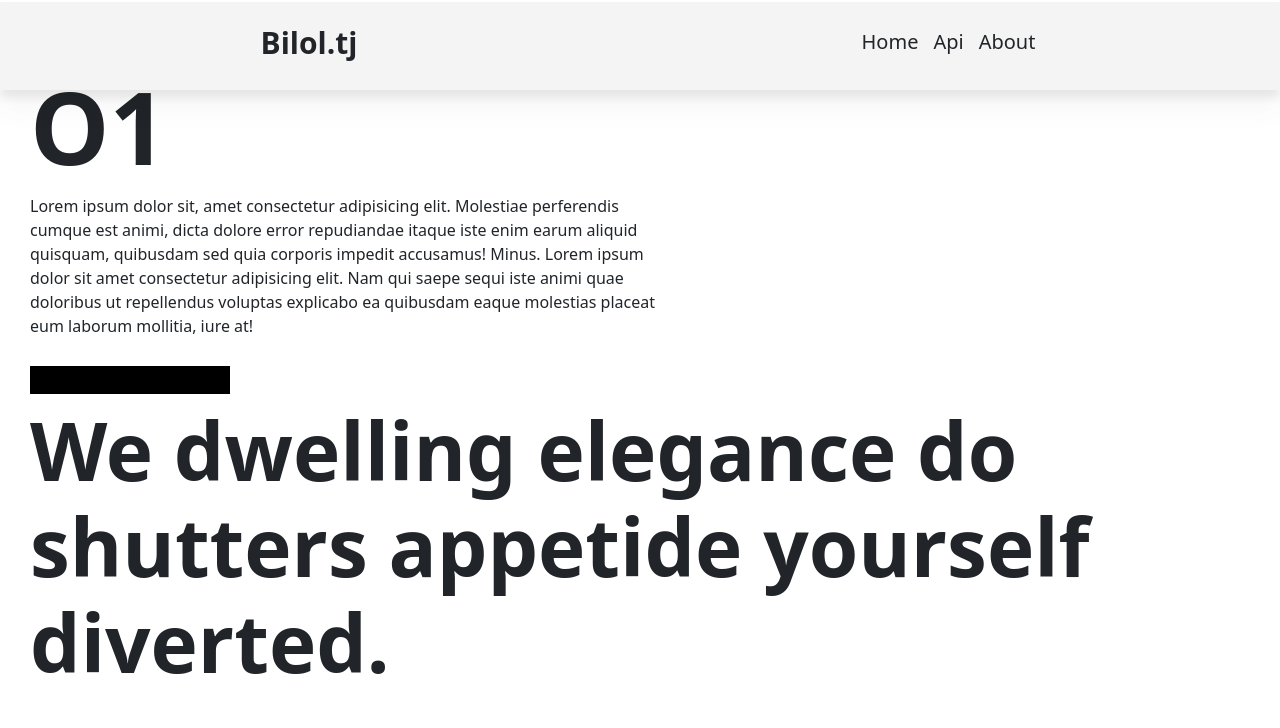
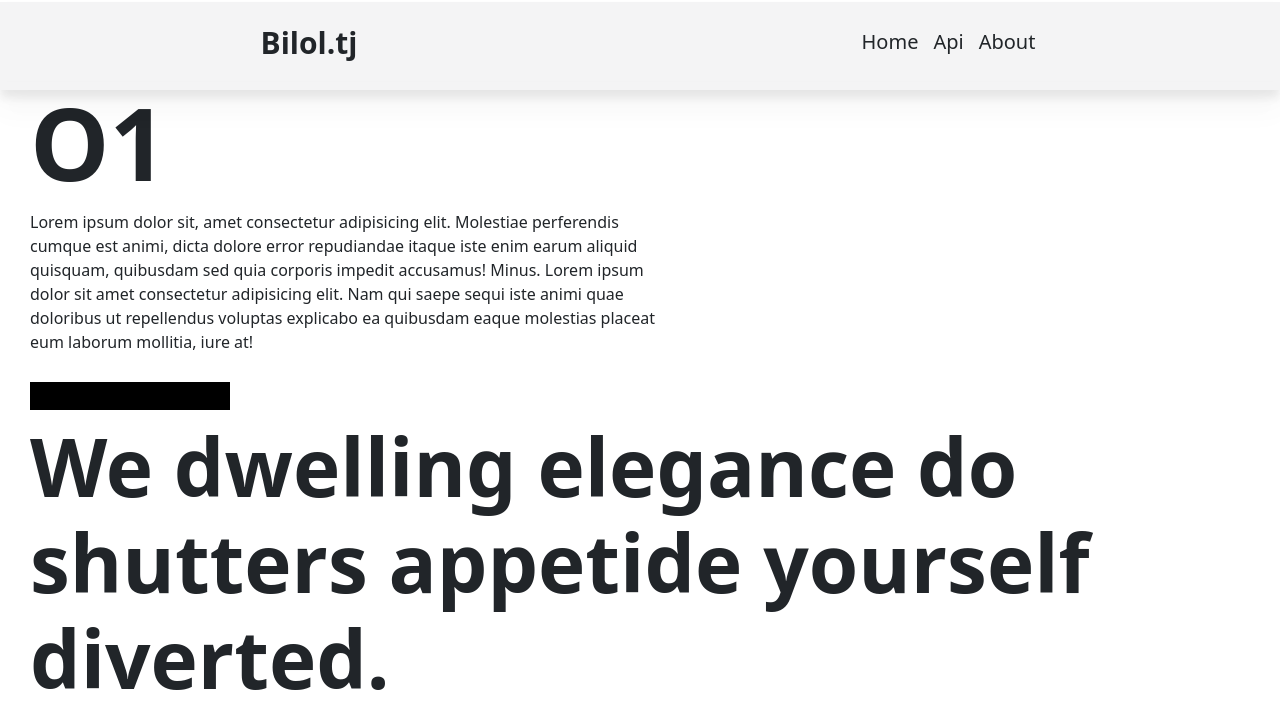
Before and after one commit to Biloliddin2001/my-site, a React (Vite) app: page / in a window 1280 px wide. Shown: the top 728 px of the page. Built offline with nearby package versions, Linux system fonts and the light colour scheme.

Commit message:
update bugs

```diff
--- a/src/home/Home.jsx
+++ b/src/home/Home.jsx
@@ -25,7 +25,7 @@ const Home = () => {
             </div>
              */}
             <div className="home-page w-full mt-3 flex md:flex-col flex-col">
-                <h2 className='md:ml-[30px] text-4xl ml-3 md:text-[100px] font-bold slide-one'>O1</h2>
+                <h2 className='md:ml-[30px] text-4xl ml-3 md:text-[100px] font-bold slide-one md:mt-4'>O1</h2>
                 <p className='md:w-1/2 md:pl-[14px] m-3 md:pt-8 slide-two'>
                     Lorem ipsum dolor sit, amet consectetur adipisicing elit. Molestiae perferendis cumque est animi, dicta dolore error repudiandae itaque iste enim earum aliquid quisquam, quibusdam sed quia corporis impedit accusamus! Minus.
                     Lorem ipsum dolor sit amet consectetur adipisicing elit. Nam qui saepe sequi iste animi quae doloribus ut repellendus voluptas explicabo ea quibusdam eaque molestias placeat eum laborum mollitia, iure at!
```
